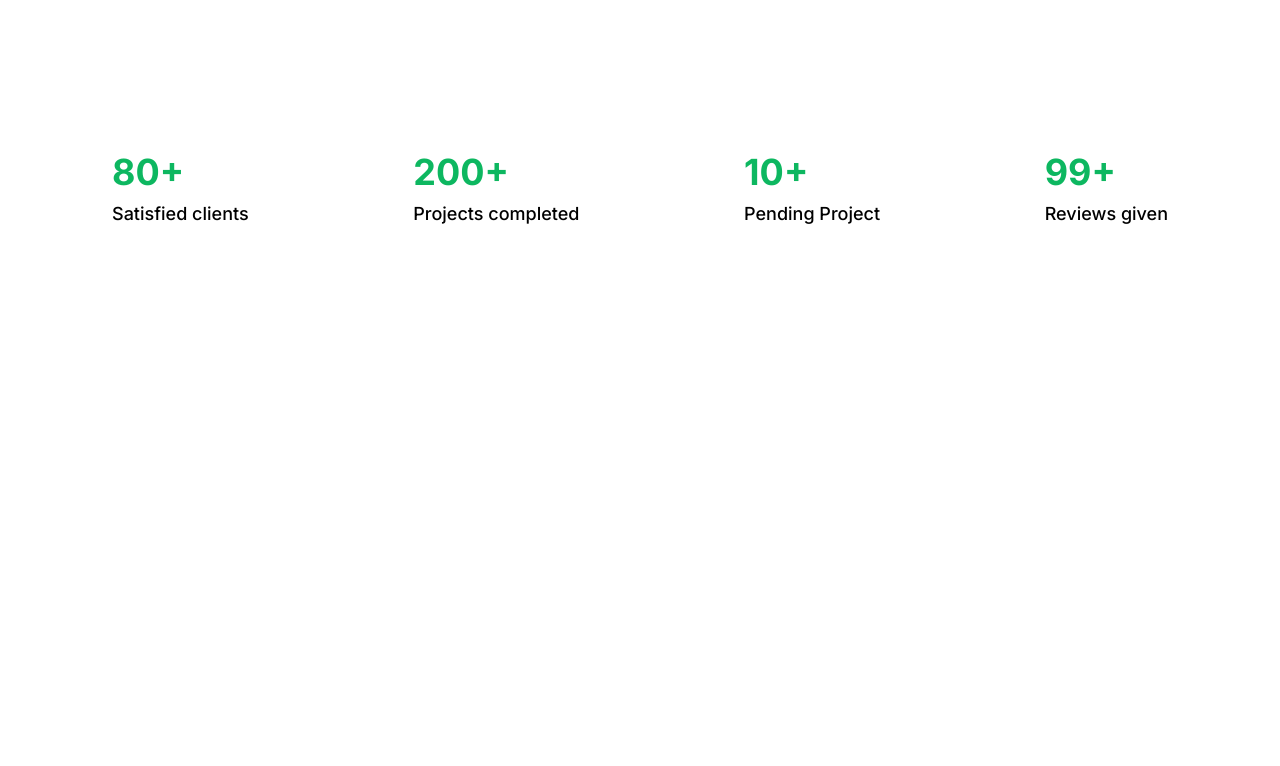
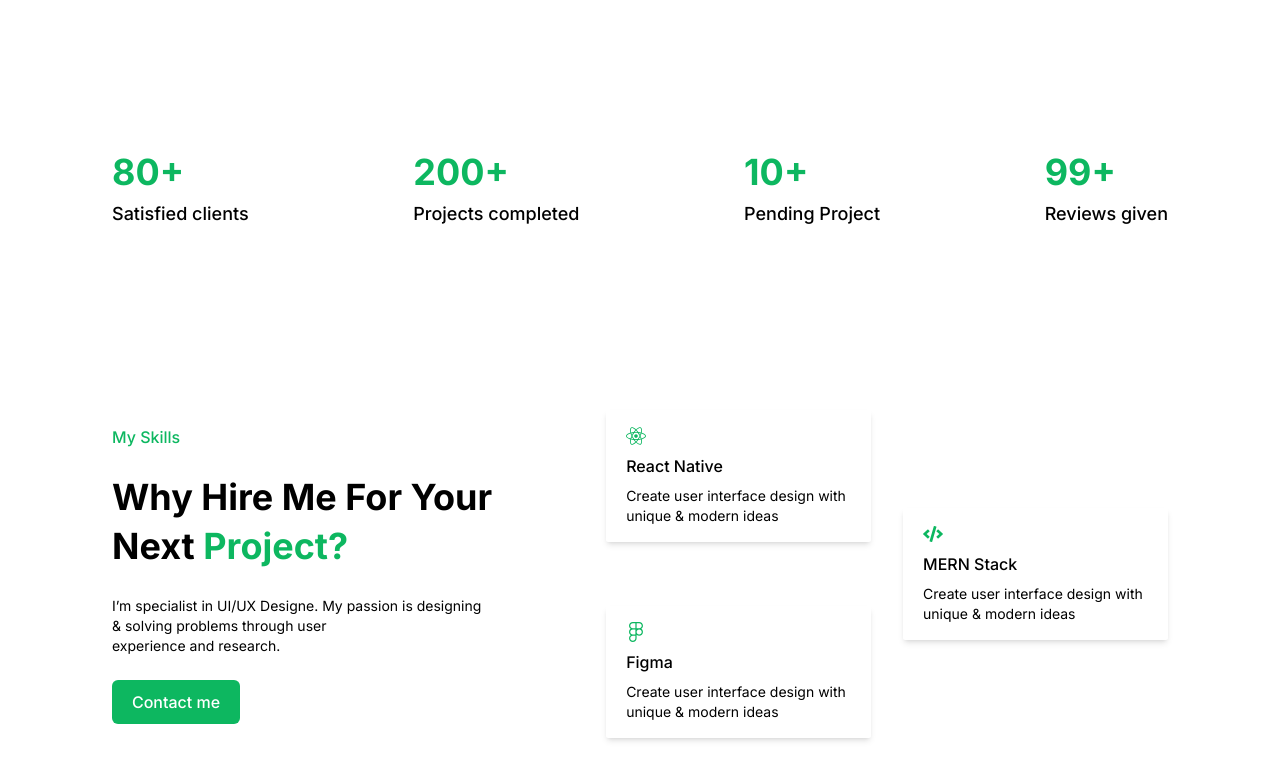
Before and after one commit to itznur07/m-design-portfolio, a React (Create React App) app: page / in a window 1280 px wide. Shown: the part 646-1412 px from the top of the page. Before the commit the page ends 1028 px from the top, so only its background shows below. Built offline with nearby package versions, Linux system fonts and the light colour scheme.

Commit message:
Skills components

```diff
--- /dev/null
+++ b/src/Components/Skills.js
@@ -0,0 +1,62 @@
+import React from "react";
+import Button from "./Button";
+
+// import icons
+import { FaCode, FaFigma, FaReact } from "react-icons/fa";
+
+const Skills = () => {
+  return (
+    <>
+      <div className='flex items-center justify-between gap-28 h-96'>
+        <div className='flex flex-col gap-6'>
+          <p className='text-md text-[#0db760] font-medium'>My Skills</p>
+          <p className='text-4xl font-bold leading-snug'>
+            Why Hire Me For Your <br />
+            Next <span className='text-[#0db760]'>Project?</span>
+          </p>
+          <p className='text-[#000] text-sm'>
+            I’m specialist in UI/UX Designe. My passion is designing  & solving{" "} problems through user <br /> experience and research.
+          </p>
+          <div className='cursor-pointer'>
+            <Button name='Contact me' />
+          </div>
+        </div>
+        <div className='flex items-center gap-8'>
+          <div className='flex flex-col items-center gap-16'>
+            <Card
+              icon={<FaReact />}
+              title='React Native'
+              about='Create user interface design with unique & modern ideas'
+            />
+            <Card
+              icon={<FaFigma />}
+              title='Figma'
+              about='Create user interface design with unique & modern ideas'
+            />
+          </div>
+          <div>
+            <Card
+              icon={<FaCode />}
+              title='MERN Stack'
+              about='Create user interface design with unique & modern ideas'
+            />
+          </div>
+        </div>
+      </div>
+    </>
+  );
+};
+
+const Card = ({ icon, title, about }) => {
+  return (
+    <>
+      <div className='flex flex-col gap-2 shadow-md px-5 py-4 rounded-sm'>
+        <i className='text-xl text-[#0db760]'>{icon}</i>
+        <p className='text-md font-medium'>{title}</p>
+        <p className='text-sm'>{about}</p>
+      </div>
+    </>
+  );
+};
+
+export default Skills;
--- a/src/Pages/Home.js
+++ b/src/Pages/Home.js
@@ -2,6 +2,7 @@ import React from "react";
 import Banner from "../Components/Banner";
 import Navbar from "../Components/Navbar";
 import Rewards from "../Components/Rewards";
+import Skills from "../Components/Skills";
 
 const Home = () => {
   return (
@@ -9,6 +10,7 @@ const Home = () => {
       <Navbar />
       <Banner />
       <Rewards />
+      <Skills />
     </>
   );
 };
```
